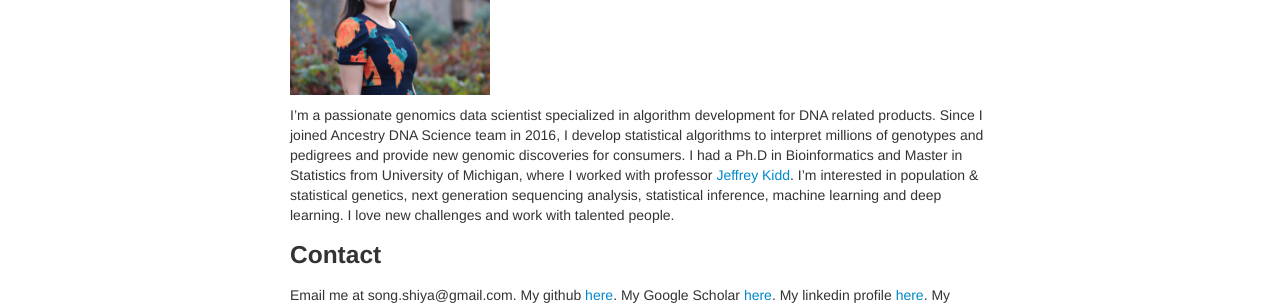
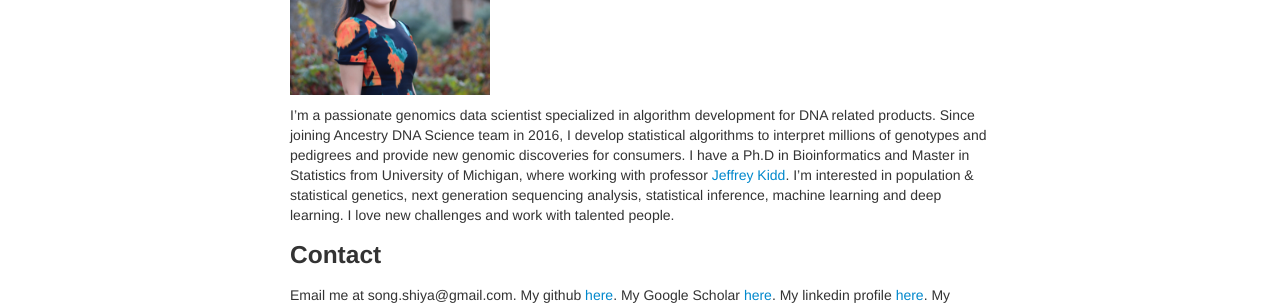
Before and after one commit to songsy/songsy.github.io, a Jekyll site: the page built from index.md, in a window 1280 px wide. Shown: the part 317-622 px from the top of the page. Built offline with Jekyll 4.4.1, drawn with Linux system fonts in a browser that asks for light colours.

Commit message:
Update index.md

```diff
--- a/index.md
+++ b/index.md
@@ -8,7 +8,7 @@ tagline: homepage
 ### About
 <img src="Images/Shiya.jpg" width="200" height="200">&nbsp;
 
-I’m a passionate genomics data scientist specialized in algorithm development for DNA related products. Since I joined Ancestry DNA Science team in 2016, I develop statistical algorithms to interpret millions of genotypes and pedigrees and provide new genomic discoveries for consumers. I had a Ph.D in Bioinformatics and Master in Statistics from University of Michigan, where I worked with professor [Jeffrey Kidd](http://genome.med.umich.edu/kidd-lab/). I’m interested in population & statistical genetics, next generation sequencing analysis, statistical inference, machine learning and deep learning. I love new challenges and work with talented people.
+I’m a passionate genomics data scientist specialized in algorithm development for DNA related products. Since joining Ancestry DNA Science team in 2016, I develop statistical algorithms to interpret millions of genotypes and pedigrees and provide new genomic discoveries for consumers. I have a Ph.D in Bioinformatics and Master in Statistics from University of Michigan, where working with professor [Jeffrey Kidd](http://genome.med.umich.edu/kidd-lab/). I’m interested in population & statistical genetics, next generation sequencing analysis, statistical inference, machine learning and deep learning. I love new challenges and work with talented people.
 
 ### Contact
 Email me at song.shiya@gmail.com. My github [here](https://github.com/songsy). My Google Scholar [here](https://scholar.google.com/citations?hl=en&user=C5SDwxkAAAAJ&view_op=list_works&sortby=pubdate). My linkedin profile [here](https://www.linkedin.com/in/shiya-song-35169643/). My twitter [here](https://twitter.com/ShiyaSong).
```
